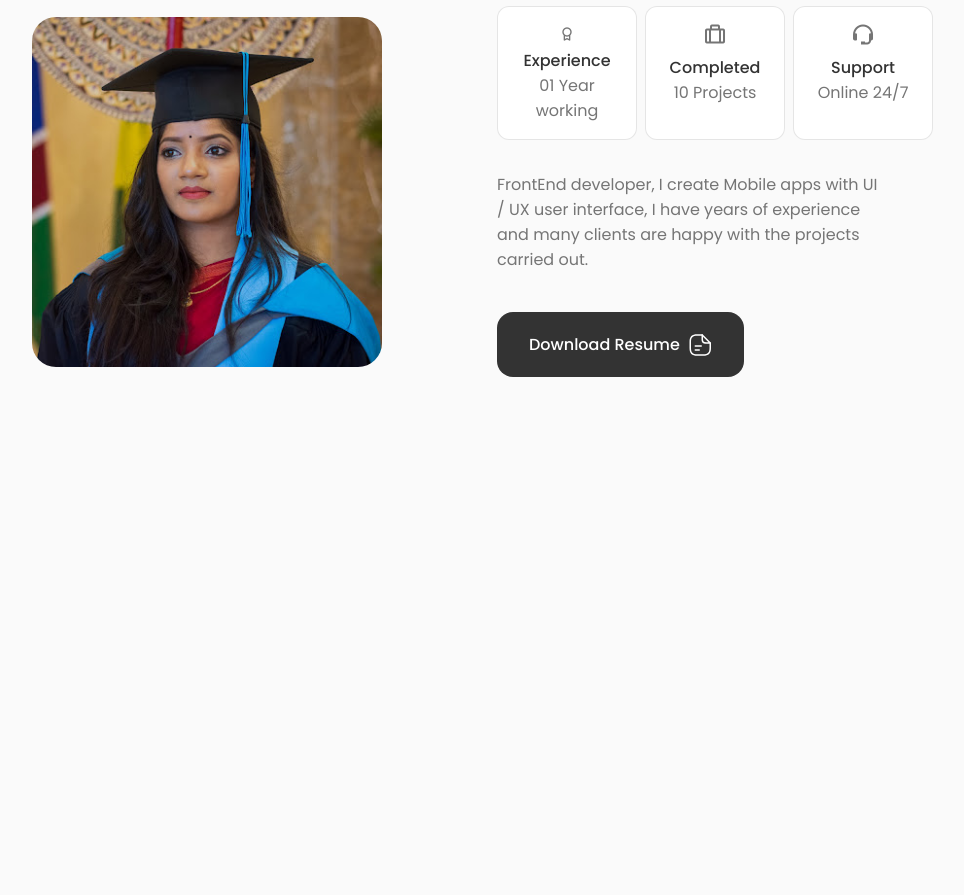
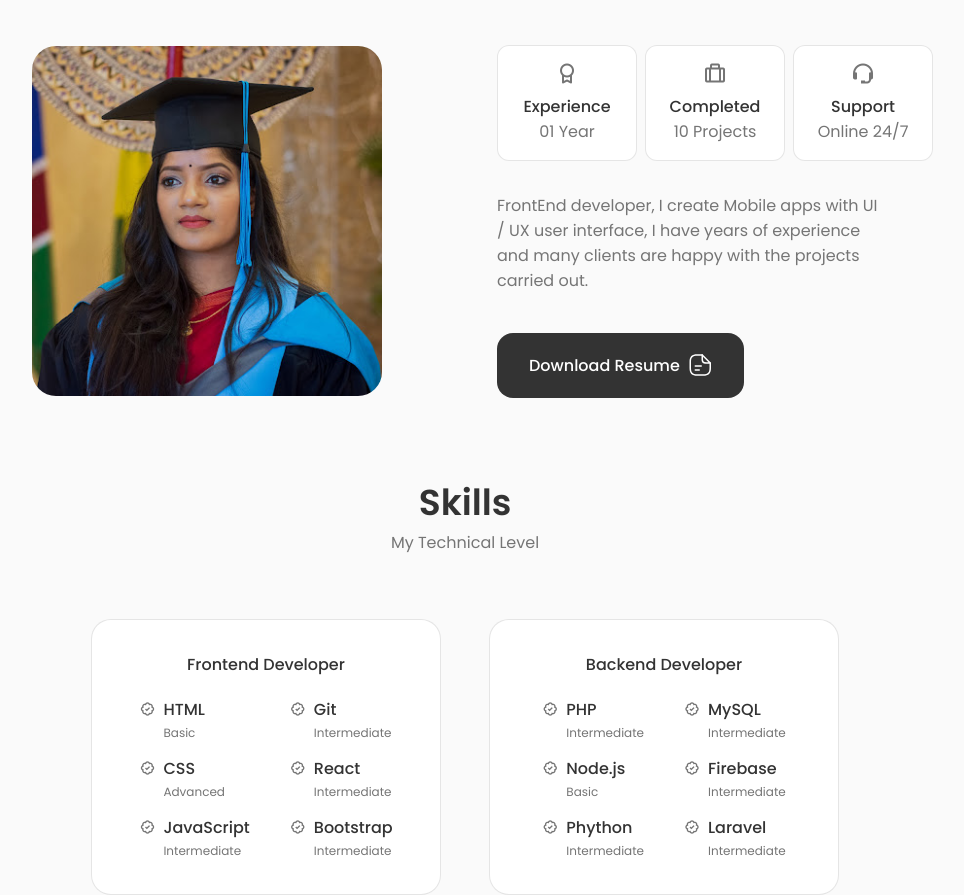
Before and after one commit to sreeginy/myportfolio, a React (Create React App) app: page / in a window 1280 px wide. Shown: the part 860-1755 px from the top of the page, without its empty margins (175-1139 px from the left). Before the commit the page ends 1237 px from the top, so only its background shows below. Built offline with nearby package versions, Linux system fonts and the light colour scheme.

Commit message:
create Skills component

```diff
--- a/src/App.css
+++ b/src/App.css
@@ -228,9 +228,6 @@
     margin-left: var(--mb-1);
     margin-right: var(--mb-1);
   }
-
-
-
 }
 
 
--- a/src/App.js
+++ b/src/App.js
@@ -3,6 +3,7 @@
 import Header from './components/header/Header';
 import Home from './components/home/home';
 import About from './components/about/About'
+import Skills from './components/skills/Skills';
 
 function App() {
   return (
@@ -14,6 +15,7 @@
 
     <Home />
     <About />
+    <Skills />
 
     </main>
 
--- a/src/components/about/Info.jsx
+++ b/src/components/about/Info.jsx
@@ -4,11 +4,11 @@
 const Info = () => {
     return (
     <div className="about__info grid">
+
         <div className="about__box">
-        <i class='bx bx-award about icon'></i>
-
+        <i class='bx bx-award about__icon'></i>
             <h3 className="about__title">Experience</h3>
-            <span className="about__subtitle">01 Year working</span>
+            <span className="about__subtitle">01 Year </span>
         </div>
 
         <div className="about__box">
--- a/src/components/about/about.css
+++ b/src/components/about/about.css
@@ -1,5 +1,5 @@
 .section__title {
-    padding-top: 3%;
+    padding-top: 6%;
 
 }
 
--- a/src/components/header/Header.jsx
+++ b/src/components/header/Header.jsx
@@ -8,7 +8,7 @@
     return (
         <header className="header">
             <nav className="nav container">
-                <a href="index.html" className="nav__logo">Sreeginy</a>
+                <a href="index.html" className="nav__logo">SREEGINY KODEESWARAN</a>
 
                 <div className= {Toggle ? "nav__menu show-menu" : "nav__menu" } >
                     <ul className="nav__list grid" >
--- a/src/components/header/header.css
+++ b/src/components/header/header.css
@@ -49,6 +49,10 @@
     color: var(--title-color-dark);
 }
 
+.nav__link:hover {
+    color: var(--tittle-color-dark);
+}
+
 /* Break points */
 
 @media screen and (max-width: 768px) {
@@ -63,7 +67,7 @@
 
     .nav__menu {
         position: fixed;
-        bottom: 0;
+        bottom: -100%;
         left: 0;
         width: 100%;
         background-color: var(--body-color);
@@ -73,10 +77,41 @@
         transition: .3s;
     }
 
+    /* Show menu */
+    .show-menu {
+        bottom: 0;
+    }
+
     .nav__list {
         display: grid;
         grid-template-columns: repeat(3, 1fr);
         gap: 2rem;
+    }
+
+    .nav__icon {
+        font-size: 1.2rem;
+    }
+
+    .nav__close {
+        position: absolute;
+        right: 1.3rem;
+        bottom: 5rem;
+        font-size: 1.5rem;
+        cursor: pointer;
+        color: var(--title-color);
+    }
+
+    .nav__close:hover {
+        color: var(--title-color-dark);
+    }
+
+    .nav__toggle {
+        font-size: 1.1rem;
+        cursor: pointer;
+    }
+
+    .nav__close {
+        color: var(--title-color-dark);
     }
 
     .nav__icon,
@@ -86,3 +121,17 @@
     }
 
 }
+
+
+/* For small devices */
+@media screen and (max-width: 350px) {
+
+    .nav__menu {
+        padding: 2rem 0.25rem 4rem;
+    }
+
+    .nav__list {
+        column-gap: 0;
+    }
+
+}
--- a/src/components/home/social.jsx
+++ b/src/components/home/social.jsx
@@ -3,16 +3,17 @@
 const Social = () => {
     return (
          <div className="home__social">
-            <a href="" className="home__social-icon" target="_blank">
-                <i className="uil uil-instagram"></i>
+
+<a href="https://github.com/sreeginy" className="home__social-icon" target="_blank">
+                <i className="uil uil-github-alt"> </i>
+            </a>
+
+            <a href="http://linkedin.com/in/sreeginy-kodeeswaran-142577213" className="home__social-icon" target="_blank">
+            <i class='bx bxl-linkedin' ></i>
             </a>
 
             <a href="" className="home__social-icon" target="_blank">
                 <i className="uil uil-dribbble"> </i>
-            </a>
-
-            <a href="https://github.com/sreeginy" className="home__social-icon" target="_blank">
-                <i className="uil uil-github-alt"> </i>
             </a>
 
             <a href="" className="home__social-icon" target="_blank">
--- /dev/null
+++ b/src/components/skills/Backend.jsx
@@ -0,0 +1,80 @@
+import React from "react";
+
+
+const Backend = () => {
+    return (
+        <div className="skills__content">
+        <h3 className="h3 skills__title">Backend Developer</h3>
+
+        <div className="skills__box">
+            <div className="skills__group">
+                <div className="skills__data">
+                    <i className="bx bx-badge-check"></i>
+
+                    <div>
+                        <h3 className="skills__name">PHP</h3>
+                        <span className="skills__level">Intermediate</span>
+                    </div>
+            </div>
+
+            <div className="skills__data">
+                    <i className="bx bx-badge-check"></i>
+
+                    <div>
+                        <h3 className="skills__name">Node.js</h3>
+                        <span className="skills__level">Basic</span>
+                    </div>
+            </div>
+
+            <div className="skills__data">
+                    <i className="bx bx-badge-check"></i>
+
+                    <div>
+                        <h3 className="skills__name">Phython</h3>
+                        <span className="skills__level">Intermediate</span>
+                    </div>
+            </div>
+        </div>
+
+
+
+        <div className="skills__box">
+            <div className="skills__group">
+                <div className="skills__data">
+                    <i className="bx bx-badge-check"></i>
+
+                    <div>
+                        <h3 className="skills__name">MySQL</h3>
+                        <span className="skills__level">Intermediate</span>
+                    </div>
+            </div>
+
+            <div className="skills__data">
+                    <i className="bx bx-badge-check"></i>
+
+                    <div>
+                        <h3 className="skills__name">Firebase</h3>
+                        <span className="skills__level">Intermediate</span>
+                    </div>
+            </div>
+
+            <div className="skills__data">
+                    <i className="bx bx-badge-check"></i>
+
+                    <div>
+                        <h3 className="skills__name">Laravel</h3>
+                        <span className="skills__level">Intermediate</span>
+                    </div>
+            </div>
+
+
+        </div>
+        </div>
+
+
+        </div>
+    </div>
+    )
+}
+
+export default Backend
--- /dev/null
+++ b/src/components/skills/Frontend.jsx
@@ -0,0 +1,79 @@
+import React from "react";
+
+
+const Frontend = () => {
+    return (
+        <div className="skills__content">
+            <h3 className="h3 skills__title">Frontend Developer </h3>
+
+            <div className="skills__box">
+                <div className="skills__group">
+                    <div className="skills__data">
+                        <i className="bx bx-badge-check"></i>
+
+                        <div>
+                            <h3 className="skills__name">HTML</h3>
+                            <span className="skills__level">Basic</span>
+                        </div>
+                </div>
+
+                <div className="skills__data">
+                        <i className="bx bx-badge-check"></i>
+
+                        <div>
+                            <h3 className="skills__name">CSS</h3>
+                            <span className="skills__level">Advanced</span>
+                        </div>
+                </div>
+
+                <div className="skills__data">
+                        <i className="bx bx-badge-check"></i>
+
+                        <div>
+                            <h3 className="skills__name">JavaScript</h3>
+                            <span className="skills__level">Intermediate</span>
+                        </div>
+                </div>
+            </div>
+
+
+
+            <div className="skills__box">
+                <div className="skills__group">
+                    <div className="skills__data">
+                        <i className="bx bx-badge-check"></i>
+
+                        <div>
+                            <h3 className="skills__name">Git</h3>
+                            <span className="skills__level">Intermediate</span>
+                        </div>
+                </div>
+
+                <div className="skills__data">
+                        <i className="bx bx-badge-check"></i>
+
+                        <div>
+                            <h3 className="skills__name">React</h3>
+                            <span className="skills__level">Intermediate</span>
+                        </div>
+                </div>
+
+                <div className="skills__data">
+                        <i className="bx bx-badge-check"></i>
+
+                        <div>
+                            <h3 className="skills__name">Bootstrap</h3>
+                            <span className="skills__level">Intermediate</span>
+                        </div>
+                </div>
+
+            </div>
+            </div>
+
+
+            </div>
+        </div>
+    )
+}
+
+export default Frontend
--- /dev/null
+++ b/src/components/skills/Skills.jsx
@@ -0,0 +1,22 @@
+import React from "react";
+import "./skills.css";
+import Frontend from "./Frontend";
+import Backend from "./Backend";
+
+
+const Skills = () => {
+    return (
+        <section className="skills section" id="skills">
+            <h2 className="section__title">Skills</h2>
+            <span className="section__subtitle">My Technical Level</span>
+
+            <div className="skills__container container grid">
+
+            <Frontend />
+            <Backend />
+            </div>
+        </section>
+    )
+}
+
+export default Skills
--- /dev/null
+++ b/src/components/skills/skills.css
@@ -0,0 +1,87 @@
+.skills__container {
+    grid-template-columns: repeat(2, 350px);
+    column-gap: 3rem;
+    justify-content: center;
+}
+
+.skills__content {
+    background-color: var(--container-color);
+    border: 1px solid rgba(0, 0, 0, 0.1);
+    padding: 2rem 4rem;
+    border-radius: 1.25rem;
+
+}
+
+.skills__title {
+    font-size: var(--normal-font-size);
+    font-weight: var(--font-medium);
+    text-align: center;
+    margin-bottom: var(--mb-1-5);
+}
+
+.skills__box {
+    display: flex;
+    justify-content: center;
+    column-gap: 2.5rem;
+}
+
+.skills__group {
+    display: grid;
+    align-items: flex-start;
+    row-gap: 1rem;
+}
+
+.skills__data {
+    display: flex;
+    column-gap: 0.5rem;
+}
+
+.skills .bx-badge-check {
+    font-size: 1rem;
+    color: var(--title-color);
+}
+
+.skills__name {
+    font-size: var(--normal-font-size);
+    font-weight: var(--font-medium);
+    line-height: 18px;
+}
+
+.skills__level {
+    font-size: 12px;
+}
+
+
+/* Breakpoints */
+@media screen and (max-width: 992px) {
+    .skills__container {
+        grid-template-columns: max-content;
+        row-gap: 2rem;
+    }
+  }
+
+  @media screen and (max-width: 768px) {
+
+  }
+
+  @media screen and (max-width: 576px) {
+    .skills__container {
+        grid-template-columns: 1fr;
+    }
+
+    .skills__content {
+        padding: 1.5rem;
+    }
+  }
+
+  /* For small devices */
+  @media screen and (max-width: 350px) {
+    .skills__box {
+        column-gap: 1.25rem;
+    }
+
+    .skills__name {
+        font-size: var(--small-font-size);
+    }
+
+  }
```
